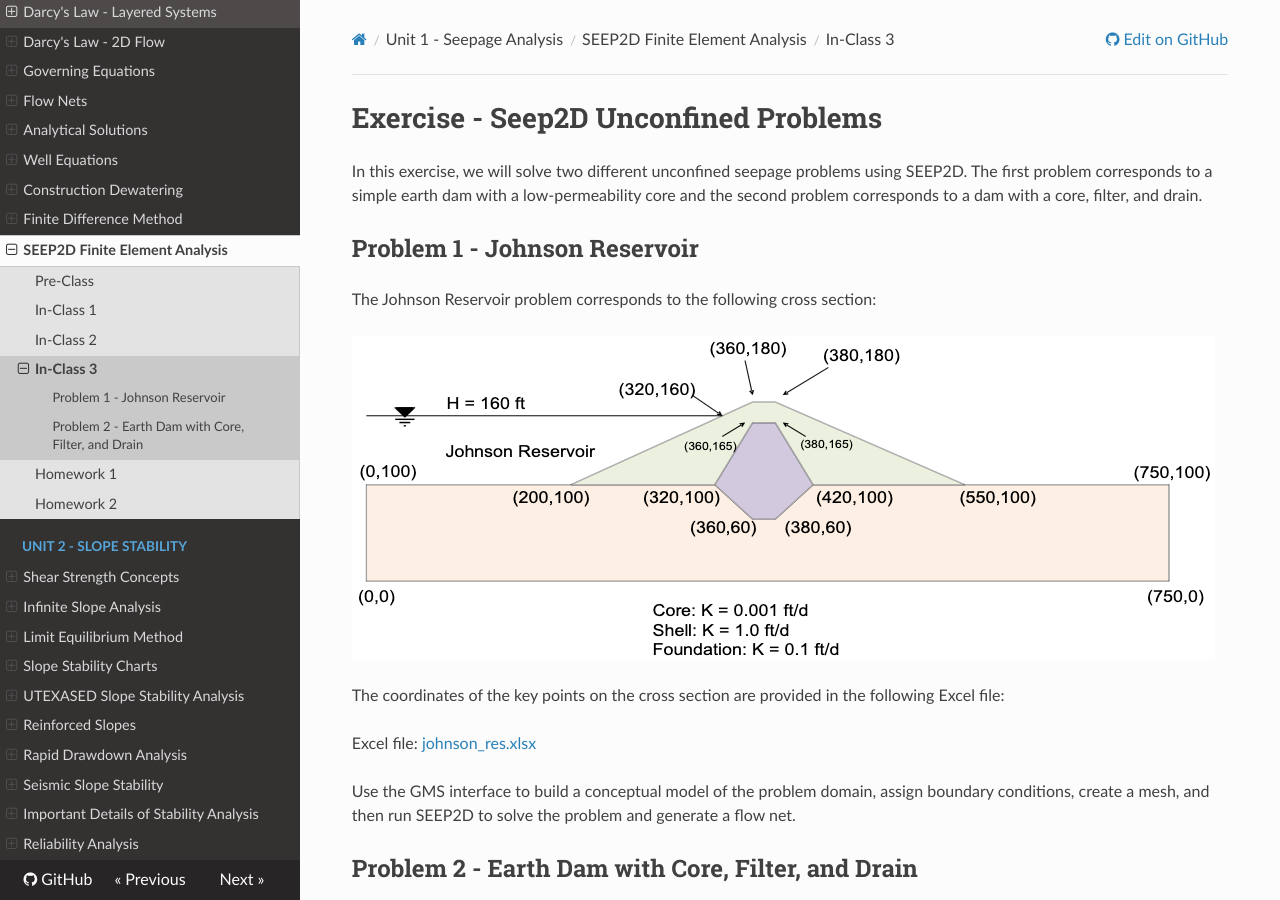
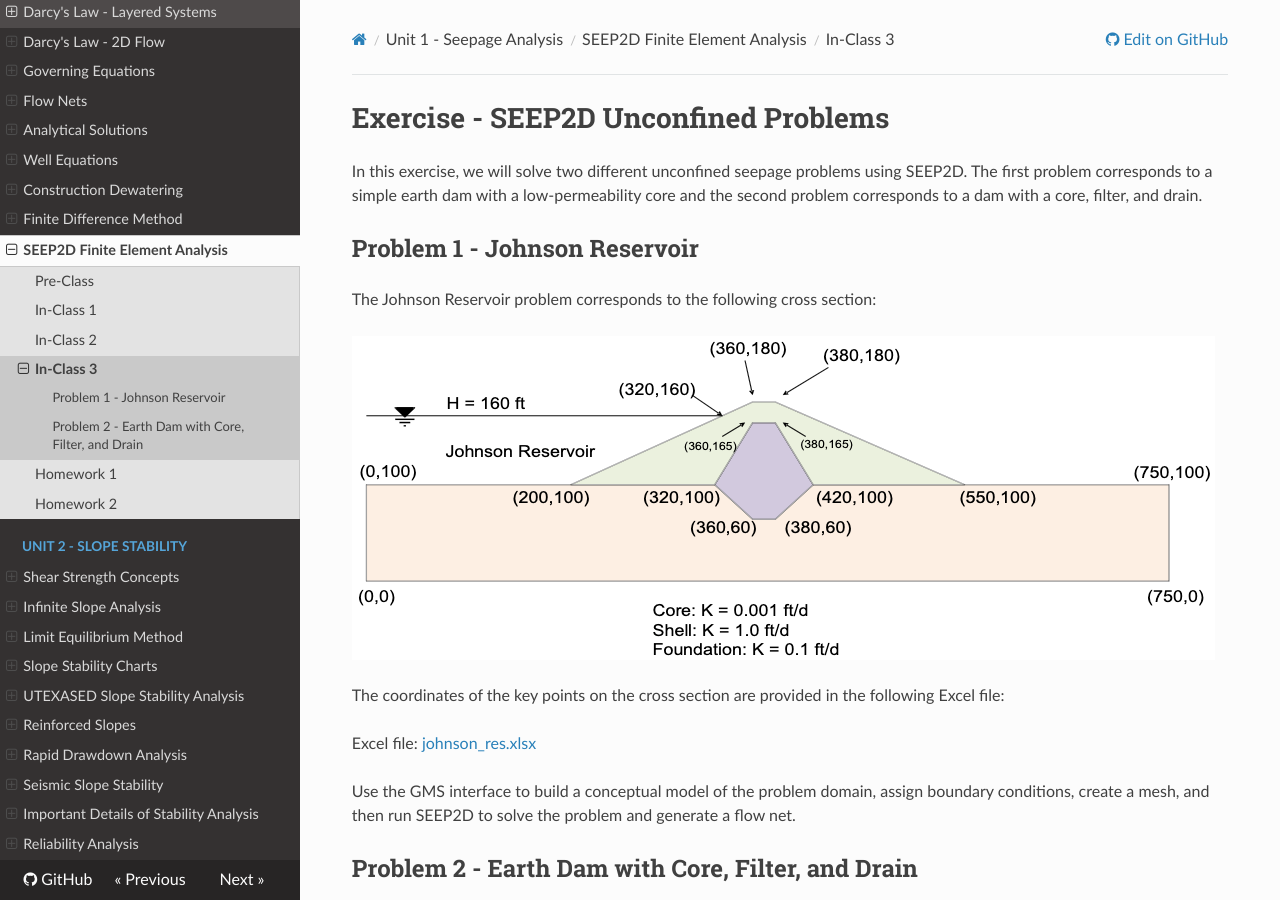
Before and after one commit to njones61/ce544, an MkDocs documentation site: the page built from docs/unit1/11_seep2d/seep2d_class3.md, in a window 1280 px wide and 900 px high. Built offline with MkDocs 1.6.1, drawn with Linux system fonts in a browser that asks for light colours; nearby versions of some CDN libraries.

Commit message:
misc edits

```diff
--- a/docs/unit1/11_seep2d/seep2d_class3.md
+++ b/docs/unit1/11_seep2d/seep2d_class3.md
@@ -1,4 +1,4 @@
-# Exercise - Seep2D Unconfined Problems
+# Exercise - SEEP2D Unconfined Problems
 
 In this exercise, we will solve two different unconfined seepage problems using SEEP2D. The first problem corresponds to a simple earth dam with a low-permeability core and the second problem corresponds to a dam with a core, filter, and drain.
 
```
